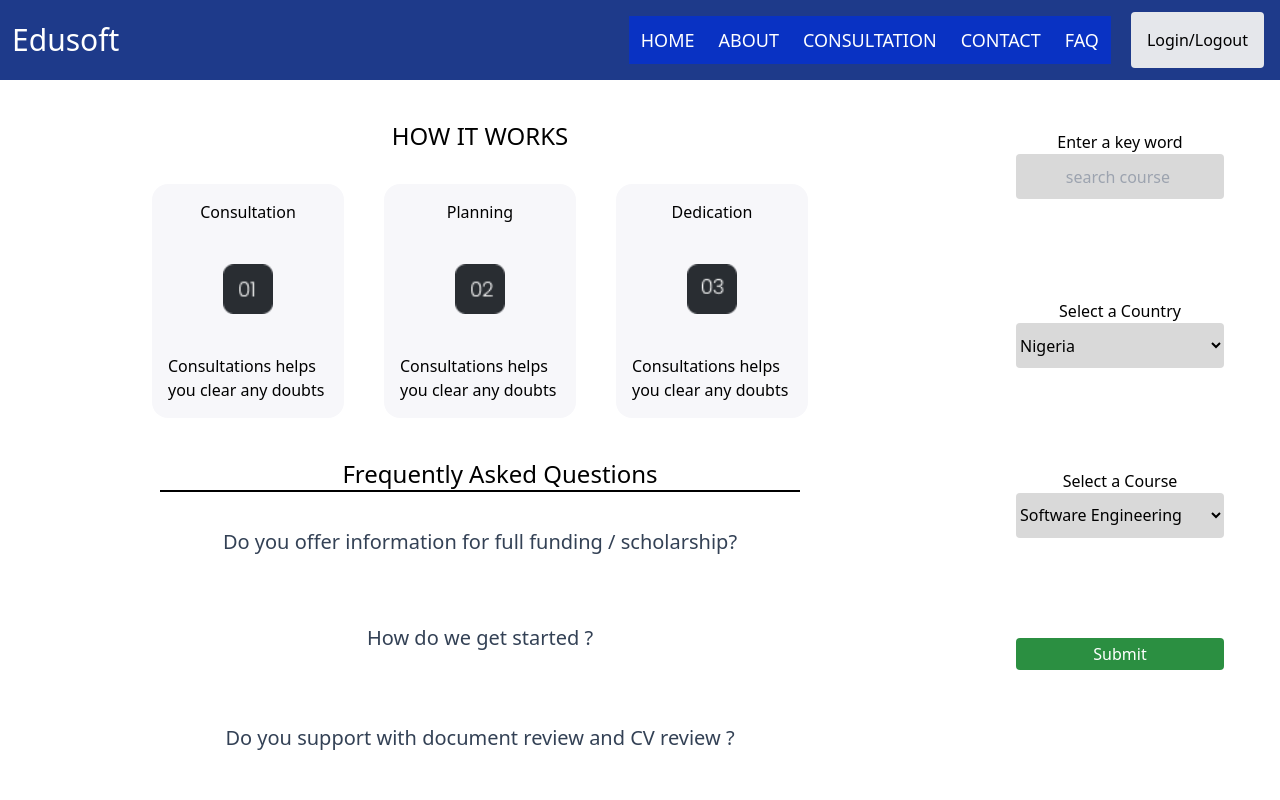
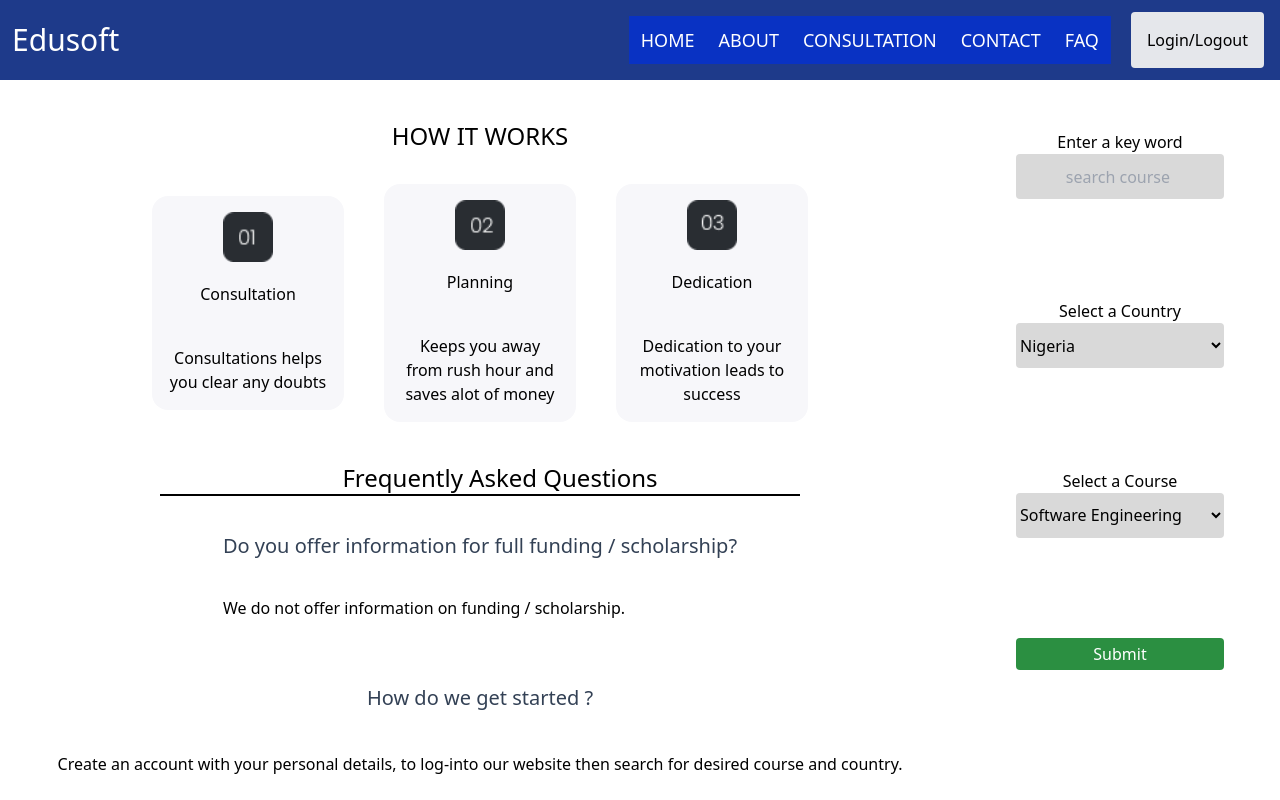
Before and after one commit to Nwaigba66/Edusoft-website---FrontEnd, a Next.js app: page /faq in a window 1280 px wide. Shown: the top 800 px of the page. Built offline with nearby package versions, Linux system fonts and the light colour scheme.

Commit message:
Added faq page to website

```diff
--- a/src/app/faq/page.tsx
+++ b/src/app/faq/page.tsx
@@ -6,17 +6,17 @@ const faqList = [
     {
     name:"Consultation",
     url:'/image/consultations.png',
-    type:'text',
+    description:'Consultations helps you clear any doubts',
 },
 {
     name:"Planning",
     url:'/image/Planning.png',
-    type:'text',
+    description:'Keeps you away from rush hour and saves alot of money ',
 },
 {
     name:"Dedication",
     url:'/image/Dedication.png',
-    type:'text',
+    description:'Dedication to your motivation leads to success',
 },
 
 ]
@@ -29,10 +29,12 @@ function Faq() {
             HOW IT WORKS
         </h1>
         <div className='flex flex-row items-center gap-10 mt-8 justify-center'>
-            {faqList.map(({name,url})=><div className='flex flex-col items-center justify-center gap-10 bg-principles w-[12rem] rounded-2xl p-4' key={name}>
-            {name}
+            {faqList.map(({name,url,description})=><div className='flex flex-col items-center justify-center gap-10 bg-principles w-[12rem] rounded-2xl p-4' key={name}>
+            <div className='flex flex-col-reverse gap-5 justify-center items-center'>
+            <h3>{name}</h3>
             <Image src={url} alt={`image of ${name}`} width={50} height={50} />
-            <h2>Consultations helps you clear any doubts</h2>
+            </div>
+            <h2 className='text-center'>{description}</h2>
         </div>)}
         </div>
 
@@ -52,7 +54,7 @@ function Faq() {
         </button>
         </h2>
         <div data-collapse="animated-collapse"
-            className="h-0 overflow-hidden transition-all duration-300 ease-in-out">
+            className=" overflow-hidden transition-all duration-300 ease-in-out">
         <div className="p-4 w-full">
             We do not offer information on funding / scholarship.
         </div>
@@ -69,8 +71,8 @@ function Faq() {
         </button>
         </h2>
         <div data-collapse="animated-collapse-2"
-            className="h-0 overflow-hidden transition-all duration-300 ease-in-out">
-        <div className="p-4 w-full">
+            className=" overflow-hidden transition-all duration-300 ease-in-out">
+        <div className="p-4 w-full text-left">
             Create an account with your personal details, to log-into our website then search for desired course
             and country.
         </div>
```
